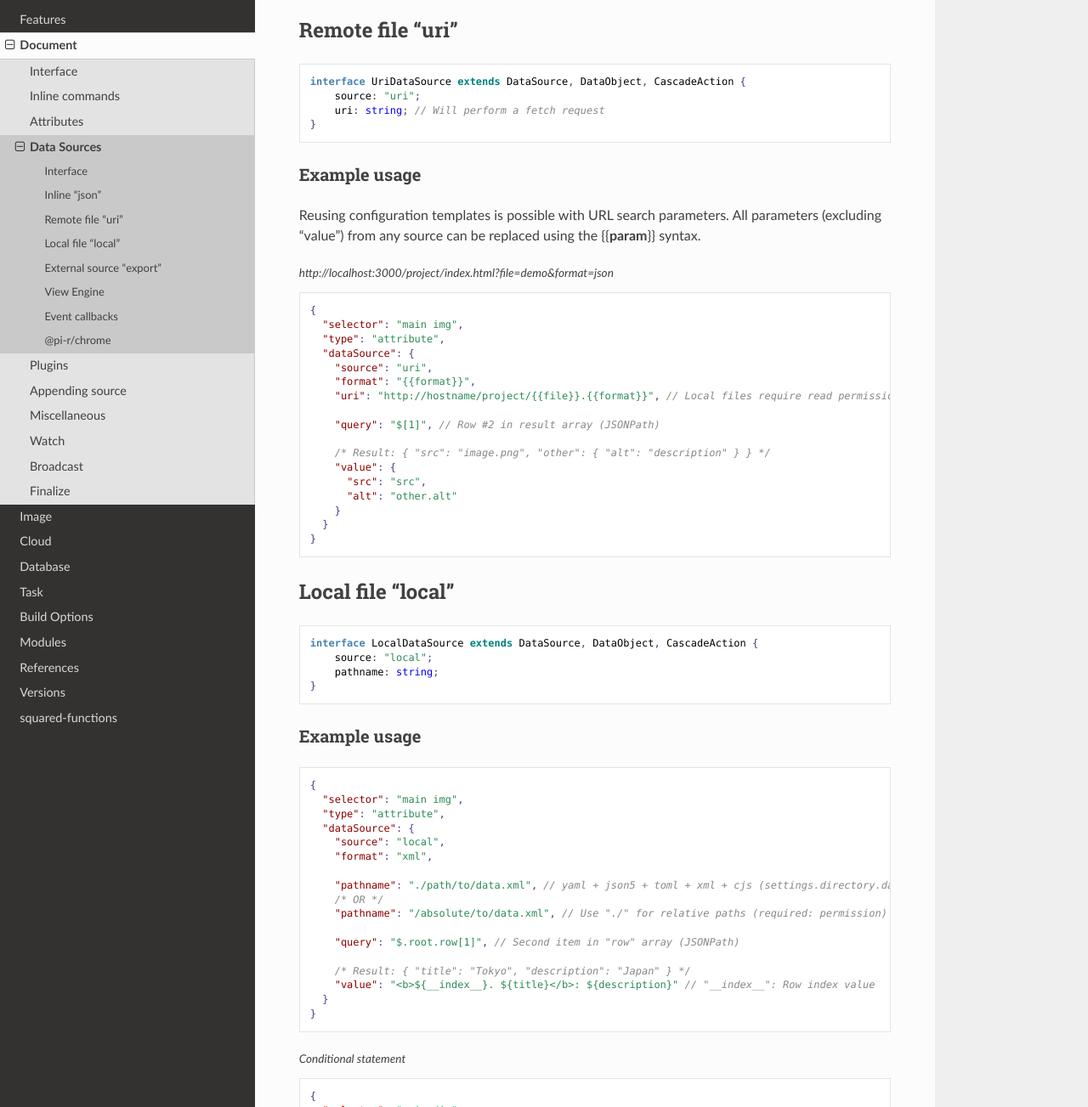
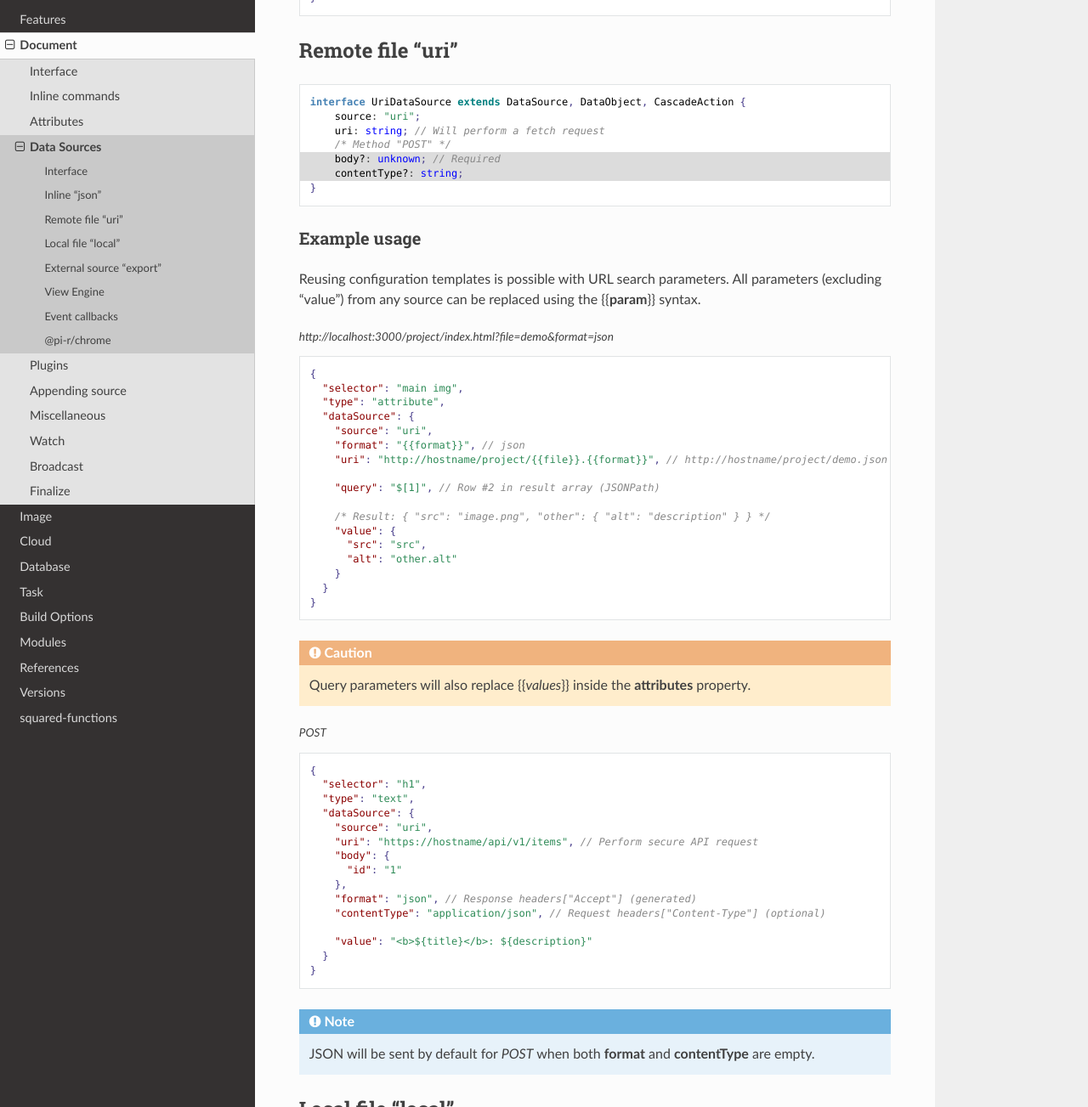
Before and after one commit to anpham6/chrome-docs, a Sphinx documentation site: the page built from source/document/data.rst, in a window 1280 px wide and 1400 px high, scrolled down 1995 px, cut to the strip 97-1400 px from the top of the window. Shown: the whole strip at 85% size. Built offline with Sphinx 7.4.7 and the Read the Docs theme 2.0.0, drawn with Linux system fonts in a browser that asks for light colours; some of the changed text lies outside the part shown.

Commit message:
Document: Data source example for using POST API functions.

```diff
--- a/source/document/data.rst
+++ b/source/document/data.rst
@@ -10,10 +10,12 @@ Using the same concept as a database you can read from these files:
 - XML [#]_
 - TOML [#]_
 
-Then optionally select nested objects with these **query** expressions:
+Then optionally select nested objects with these "**query**" expressions:
 
 - `JSONPath <https://github.com/dchester/jsonpath>`_ [#]_
 - `JMESPath <https://jmespath.org>`_ [#]_
+
+.. tip:: These examples can also be used with :doc:`Cloud </cloud/interface>` and :doc:`Db </db/interface>` data sources except every provider has a different way to "**query**" their data.
 
 Interface
 =========
@@ -70,8 +72,6 @@ Interface
       fallback?: object; // Used when there are missing fields
   }
 
-.. note:: The output display properties also apply to :doc:`Cloud </cloud/interface>` and :doc:`Db </db/interface>` interfaces.
-
 Inline "json"
 =============
 
@@ -113,10 +113,14 @@ Remote file "uri"
 =================
 
 .. code-block:: typescript
+  :emphasize-lines: 5,6
 
   interface UriDataSource extends DataSource, DataObject, CascadeAction {
       source: "uri";
       uri: string; // Will perform a fetch request
+      /* Method "POST" */
+      body?: unknown; // Required
+      contentType?: string;
   }
 
 Example usage
@@ -132,8 +136,8 @@ Reusing configuration templates is possible with URL search parameters. All para
     "type": "attribute",
     "dataSource": {
       "source": "uri",
-      "format": "{{format}}",
-      "uri": "http://hostname/project/{{file}}.{{format}}", // Local files require read permissions (demo.json)
+      "format": "{{format}}", // json
+      "uri": "http://hostname/project/{{file}}.{{format}}", // http://hostname/project/demo.json
 
       "query": "$[1]", // Row #2 in result array (JSONPath)
 
@@ -144,6 +148,29 @@ Reusing configuration templates is possible with URL search parameters. All para
       }
     }
   }
+
+.. caution:: Query parameters will also replace {{*values*}} inside the **attributes** property.
+
+.. code-block::
+  :caption: POST
+
+  {
+    "selector": "h1",
+    "type": "text",
+    "dataSource": {
+      "source": "uri",
+      "uri": "https://hostname/api/v1/items", // Perform secure API request
+      "body": {
+        "id": "1"
+      },
+      "format": "json", // Response headers["Accept"] (generated)
+      "contentType": "application/json", // Request headers["Content-Type"] (optional)
+
+      "value": "<b>${title}</b>: ${description}"
+    }
+  }
+
+.. note:: JSON will be sent by default for *POST* when both **format** and **contentType** are empty.
 
 Local file "local"
 ==================
@@ -167,9 +194,9 @@ Example usage
       "source": "local",
       "format": "xml",
 
-      "pathname": "./path/to/data.xml", // yaml + json5 + toml + xml + cjs (settings.directory.data + users/username/?)
+      "pathname": "./path/data.xml", // yaml + json5 + toml + xml + cjs (settings.directory.data + users/username/?)
       /* OR */
-      "pathname": "/absolute/to/data.xml", // Use "./" for relative paths (required: permission)
+      "pathname": "/path/to/data.xml", // Local files require read permissions
 
       "query": "$.root.row[1]", // Second item in "row" array (JSONPath)
 
@@ -450,6 +477,7 @@ Only one function can be defined per ``<script type="text/template">`` element.
 
 .. versionadded:: 0.6.4
 
+  - *UriDataSource* property **contentType** | **body** for HTTP method *POST* was implemented.
   - *DataSource* property **source** option "**json**" as *JSONDataSource* was implemented.
   - *TextDataSource* property **leadingText** | **trailingText** were created.
 
```
Also changed, not shown: source/modules/document.rst (+5 -5 lines).
